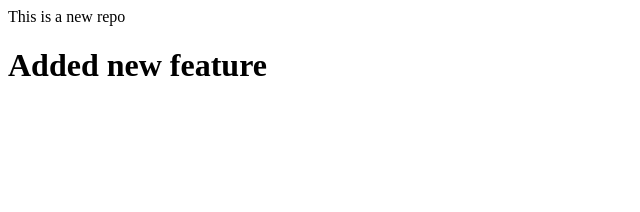
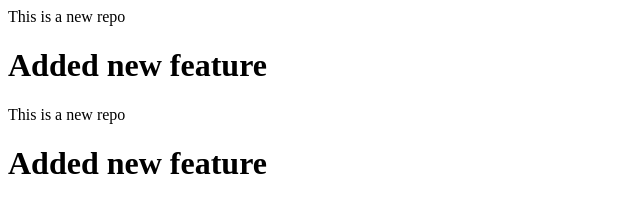
Before and after one commit to Anvith3068/localrepo, a plain HTML site: page index.html in a window 1280 px wide. Shown: the whole page, without its empty margins (0-640 px from the left). Drawn offline with Linux system fonts and the light colour scheme.

Commit message:
Updated feature1 branch

```diff
--- a/index.html
+++ b/index.html
@@ -1,2 +1,9 @@
+<head>
+    <title>Branch Entry</title>
+</head>
+<body>
+    <p>This is a new repo</p>
+    <h1>Added new feature</h1>
+</body>
 <p>This is a new repo</p>
 <h1>Added new feature</h1>
```
